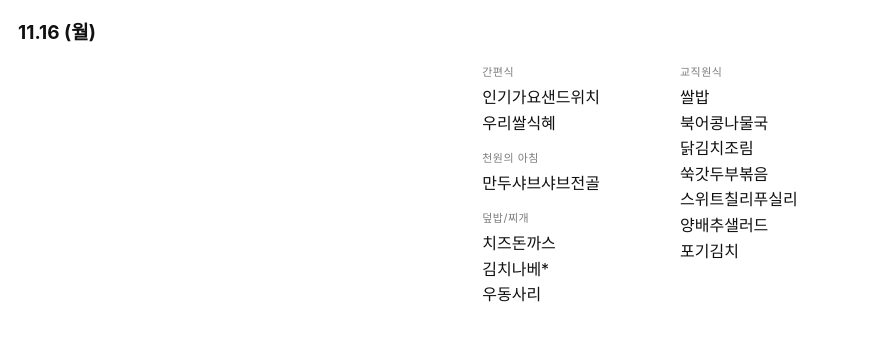
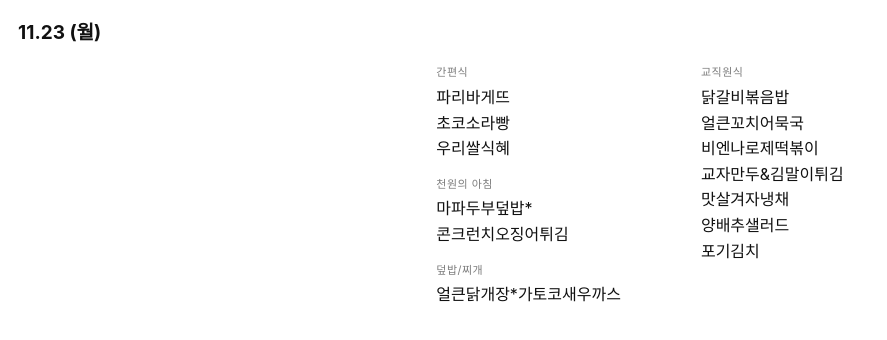
Before and after one commit to amaid-i0/menu-widget, a plain HTML site: page index.html in a window 1280 px wide. Shown: the whole page, without its empty margins (0-887 px from the left). Drawn offline with Linux system fonts and the light colour scheme.

Commit message:
update menu

```diff
--- a/index.html
+++ b/index.html
@@ -15,6 +15,6 @@
   .label{opacity:.55;font-size:11px;letter-spacing:.5px;margin-bottom:3px}
 </style></head>
 <body><div id="wrap">
-  <div id="date">11.16 (월)</div>
-  <div id="cols"><div class="col"><div class="corner"><div class="label">간편식</div>인기가요샌드위치<br>우리쌀식혜</div><div class="corner"><div class="label">천원의 아침</div>만두샤브샤브전골</div><div class="corner"><div class="label">덮밥/찌개</div>치즈돈까스<br>김치나베*<br>우동사리</div></div><div class="col"><div class="corner"><div class="label">교직원식</div>쌀밥<br>북어콩나물국<br>닭김치조림<br>쑥갓두부볶음<br>스위트칠리푸실리<br>양배추샐러드<br>포기김치</div></div></div>
+  <div id="date">11.23 (월)</div>
+  <div id="cols"><div class="col"><div class="corner"><div class="label">간편식</div>파리바게뜨<br>초코소라빵<br>우리쌀식혜</div><div class="corner"><div class="label">천원의 아침</div>마파두부덮밥*<br>콘크런치오징어튀김</div><div class="corner"><div class="label">덮밥/찌개</div>얼큰닭개장*가토코새우까스</div></div><div class="col"><div class="corner"><div class="label">교직원식</div>닭갈비볶음밥<br>얼큰꼬치어묵국<br>비엔나로제떡볶이<br>교자만두&amp;김말이튀김<br>맛살겨자냉채<br>양배추샐러드<br>포기김치</div></div></div>
 </div></body></html>
```
